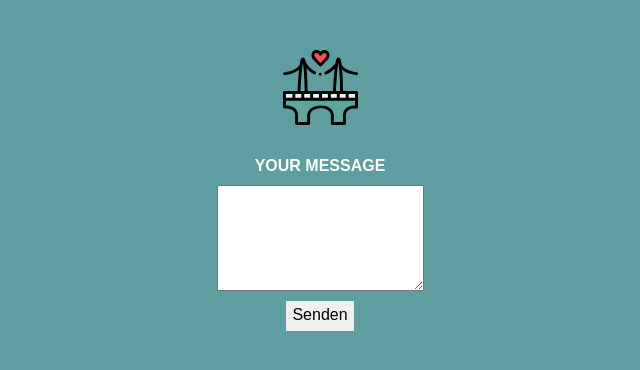
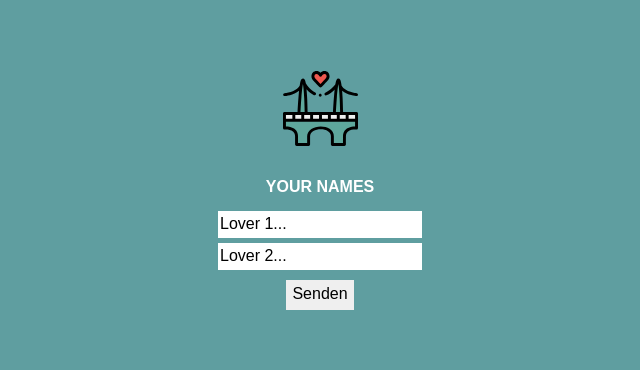
Before and after one commit to leodelasoul/ubiHCIMM, a plain HTML site: page dist/index.html in a window 1280 px wide. Shown: the whole page, without its empty margins (320-960 px from the left). Drawn offline with nearby package versions, Linux system fonts and the light colour scheme.

Commit message:
htw mensa session

```diff
--- a/dist/css/custom.css
+++ b/dist/css/custom.css
@@ -31,10 +31,13 @@ label{
   display: block;
 }
 
-textarea{
-  height: 100px;
+input[type="text"]{
+  height: 25px;
   display: block;
-
+  border-radius: 0px;
+  border: none;
+  margin-top: 5px;
+  max-width: 200px;
 }
 
 input[type="submit"]{
--- a/dist/index.html
+++ b/dist/index.html
@@ -30,8 +30,9 @@
  <div id="InputDiv">
    <form >
     <img id="icon" src="icon/bridge.svg" alt="LoveBridge">
-    <label>YOUR MESSAGE</label>
-    <textarea rows="5"></textarea>
+    <label>YOUR NAMES</label>
+    <input type="text" value="Lover 1..."/>
+    <input type="text" value="Lover 2..."/>
     <input type="submit" value="Senden" />
   </form>
  </div>
```
